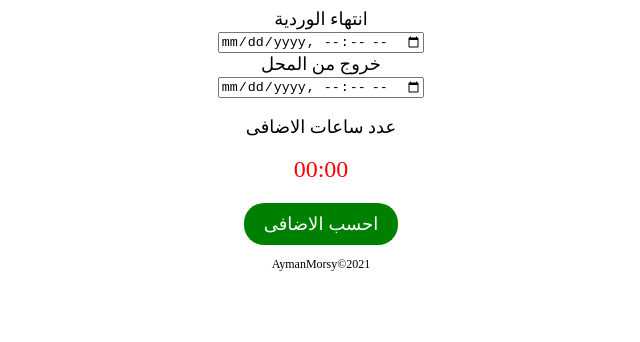
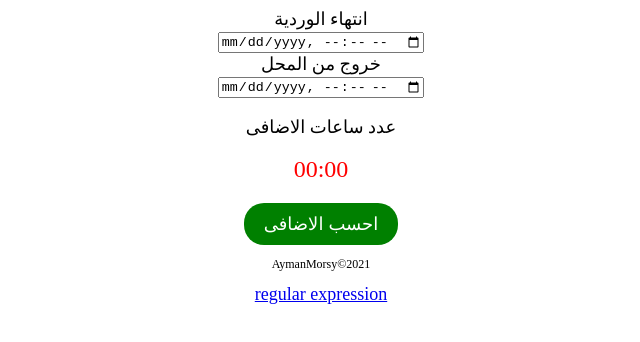
Before and after one commit to AymanMorsy/overtimeCalcultaer, a plain HTML site: page index.html in a window 1280 px wide. Shown: the whole page, without its empty margins (319-959 px from the left). Drawn offline with Linux system fonts and the light colour scheme.

Commit message:
Update index.html

```diff
--- a/index.html
+++ b/index.html
@@ -40,6 +40,7 @@
       <div id="overtime">00:00</div>
         <button>احسب الاضافى</button>
         <p id="footer">AymanMorsy©2021</p>
+<a href="https://developer.mozilla.org/en-US/docs/Web/JavaScript/Guide/Regular_Expressions" > regular expression </a>
       </form>
       <script>
           const inWork = document.getElementById("in")
```
